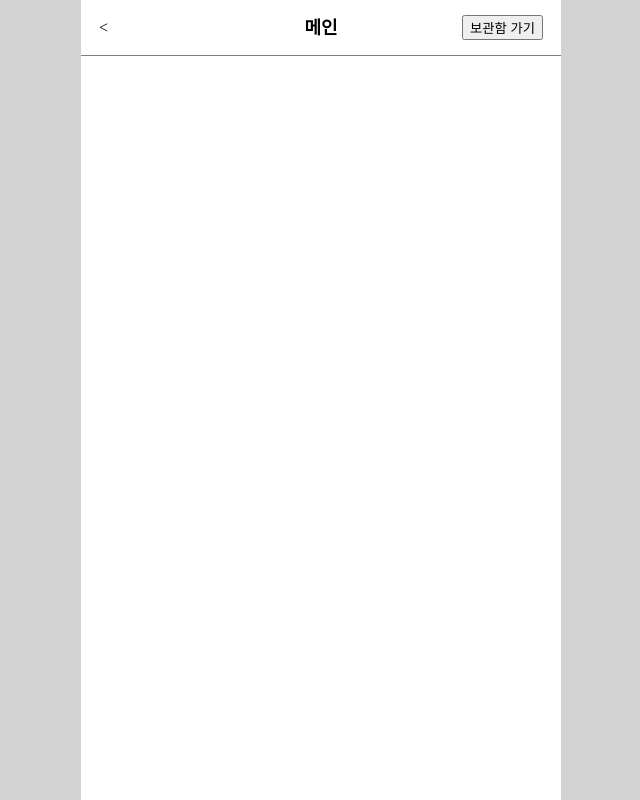
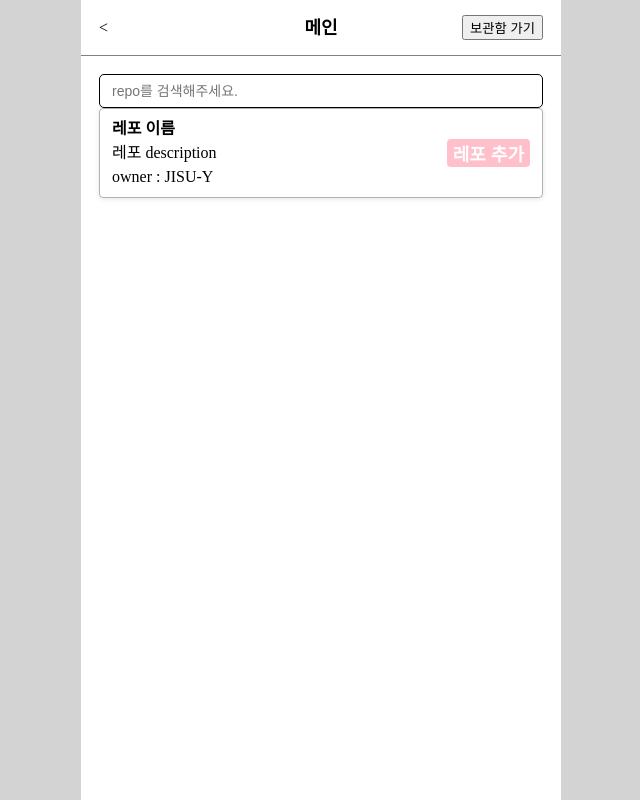
Before and after one commit to JISU-Y/repo-sneak-peeker, a React (Create React App) app: page / in a window 1280 px wide. Shown: the whole page, without its empty margins (319-959 px from the left). Built offline with nearby package versions, Linux system fonts and the light colour scheme.

Commit message:
Feat: 컴포넌트 추가 RepoCard 추가

```diff
--- a/src/App.jsx
+++ b/src/App.jsx
@@ -1,6 +1,8 @@
 import { Route, Routes } from "react-router-dom"
 import styled from "styled-components"
+import Issue from "./pages/Issue"
 import Main from "./pages/Main"
+import Repo from "./pages/Repo"
 import GlobalStyle from "./styles/GlobalStyle"
 
 function App() {
@@ -11,8 +13,8 @@ function App() {
         <AppComponent>
           <Routes>
             <Route path="/" element={<Main />} />
-            <Route path="/repo" element={<div />} />
-            <Route path="/issue" element={<div />} />
+            <Route path="/repo" element={<Repo />} />
+            <Route path="/issue" element={<Issue />} />
           </Routes>
         </AppComponent>
       </Background>
--- a/src/components/Header.jsx
+++ b/src/components/Header.jsx
@@ -20,6 +20,7 @@ const Container = styled.div`
   justify-content: space-between;
   align-items: center;
   padding: 0 18px;
+  margin-bottom: 18px;
   cursor: default;
 `
 
--- /dev/null
+++ b/src/components/RepoCard.jsx
@@ -0,0 +1,43 @@
+import React from "react"
+import styled from "styled-components"
+import { ContentBox } from "../styles/commonComponent"
+
+const RepoCard = ({ repoName, description, ownerName }) => {
+  return (
+    <ContentBox>
+      <RepoInfoWrapper>
+        <RepoName>{repoName ?? "레포 이름"}</RepoName>
+        <Description>{description ?? "레포 description"}</Description>
+        <Owner>owner : {ownerName ?? "JISU-Y"}</Owner>
+      </RepoInfoWrapper>
+      <Button>레포 추가</Button>
+    </ContentBox>
+  )
+}
+
+const RepoInfoWrapper = styled.div`
+  display: flex;
+  flex-direction: column;
+  justify-content: space-between;
+  gap: 8px;
+`
+
+const RepoName = styled.span`
+  font-weight: bold;
+`
+
+const Description = styled.p``
+
+const Owner = styled.span``
+
+const Button = styled.button`
+  font-size: 18px;
+  font-weight: bold;
+  color: white;
+  background-color: pink;
+  border: none;
+  border-radius: 4px;
+  cursor: pointer;
+`
+
+export default RepoCard
--- /dev/null
+++ b/src/pages/Issue.jsx
@@ -0,0 +1,7 @@
+import React from "react"
+
+const Issue = () => {
+  return <div>Issue</div>
+}
+
+export default Issue
--- a/src/pages/Main.jsx
+++ b/src/pages/Main.jsx
@@ -1,12 +1,36 @@
 import React from "react"
+import styled from "styled-components"
 import Header from "../components/Header"
+import RepoCard from "../components/RepoCard"
 
 const Main = () => {
   return (
-    <div>
+    <Container>
       <Header title="메인" />
-    </div>
+      <ContentWrapper>
+        <Input placeholder="repo를 검색해주세요." />
+        <RepoCard />
+      </ContentWrapper>
+    </Container>
   )
 }
 
+const Container = styled.div`
+  width: 100%;
+  height: 100%;
+`
+
+const Input = styled.input`
+  width: 100%;
+  border-radius: 5px;
+  font-size: 14px;
+  padding: 8px 12px;
+  border: 1.5px solid black;
+`
+
+const ContentWrapper = styled.div`
+  width: 100%;
+  padding: 0 18px;
+`
+
 export default Main
--- /dev/null
+++ b/src/pages/Repo.jsx
@@ -0,0 +1,7 @@
+import React from "react"
+
+const Repo = () => {
+  return <div>Repo</div>
+}
+
+export default Repo
--- /dev/null
+++ b/src/styles/commonComponent.js
@@ -0,0 +1,12 @@
+import styled from "styled-components"
+
+export const ContentBox = styled.div`
+  width: 100%;
+  padding: 12px;
+  display: flex;
+  justify-content: space-between;
+  align-items: center;
+  border-radius: 4px;
+  border: 1px solid rgba(0, 0, 0, 0.3);
+  box-shadow: 0 1px 5px 0 rgba(0, 0, 0, 0.1);
+`
```
Also changed, not shown: src/components/IssueCard.jsx (added, +8 -0 lines).
